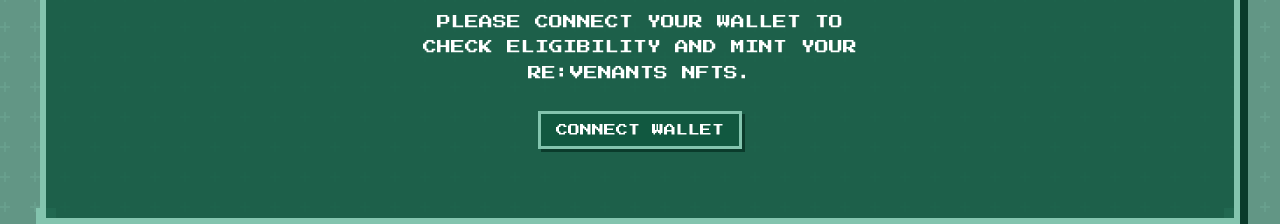
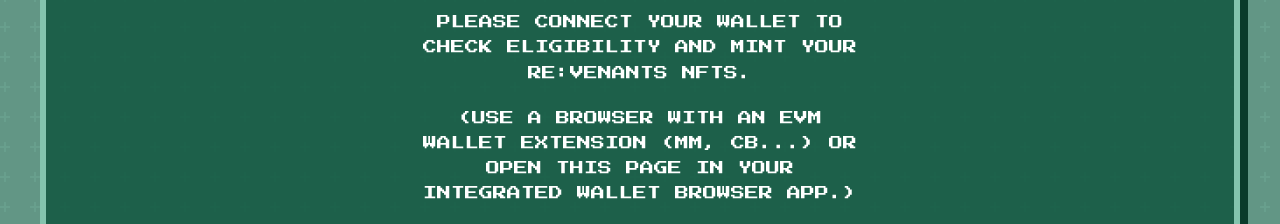
Before and after one commit to QuickosssLabs/renaissance_mint_app, a plain HTML site: page index.html in a window 1280 px wide. Shown: the part 728-952 px from the top of the page. Drawn offline with Linux system fonts and the light colour scheme.

Commit message:
Update index.html

```diff
--- a/index.html
+++ b/index.html
@@ -113,6 +113,7 @@
                 <h3>Check eligibility</h3>
                 <div class="mini-divider"></div>
                 <p>Please connect your wallet to check eligibility and mint your Re:venants NFTs.</p>
+                <p>(Use a browser with an EVM wallet extension (MM, CB...) or open this page in your integrated wallet browser app.)</p>
                 <button id="connectWallet2" class="btn" aria-label="Connect Wallet">
                     <span class="button-text">Connect Wallet</span>
                 </button>
```
